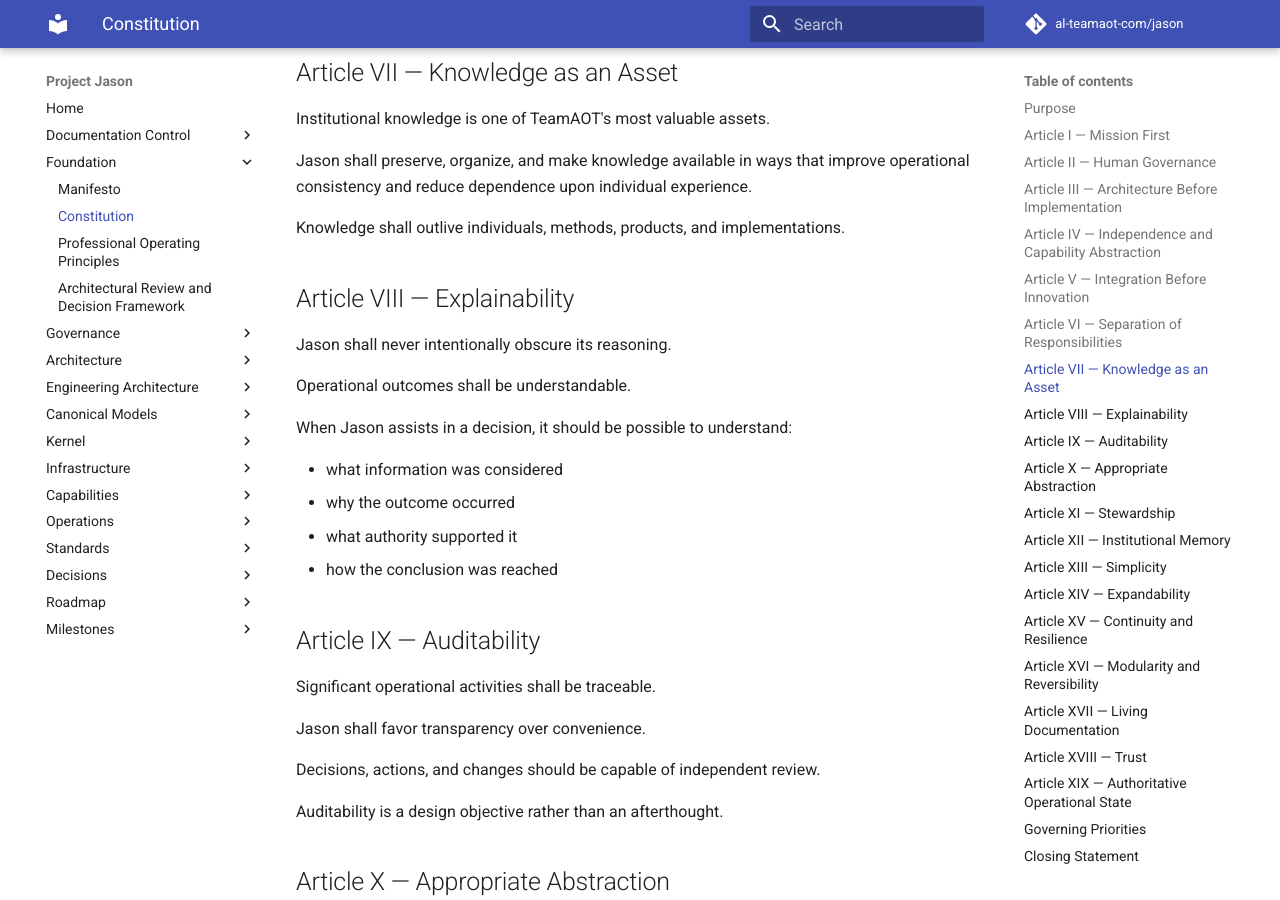
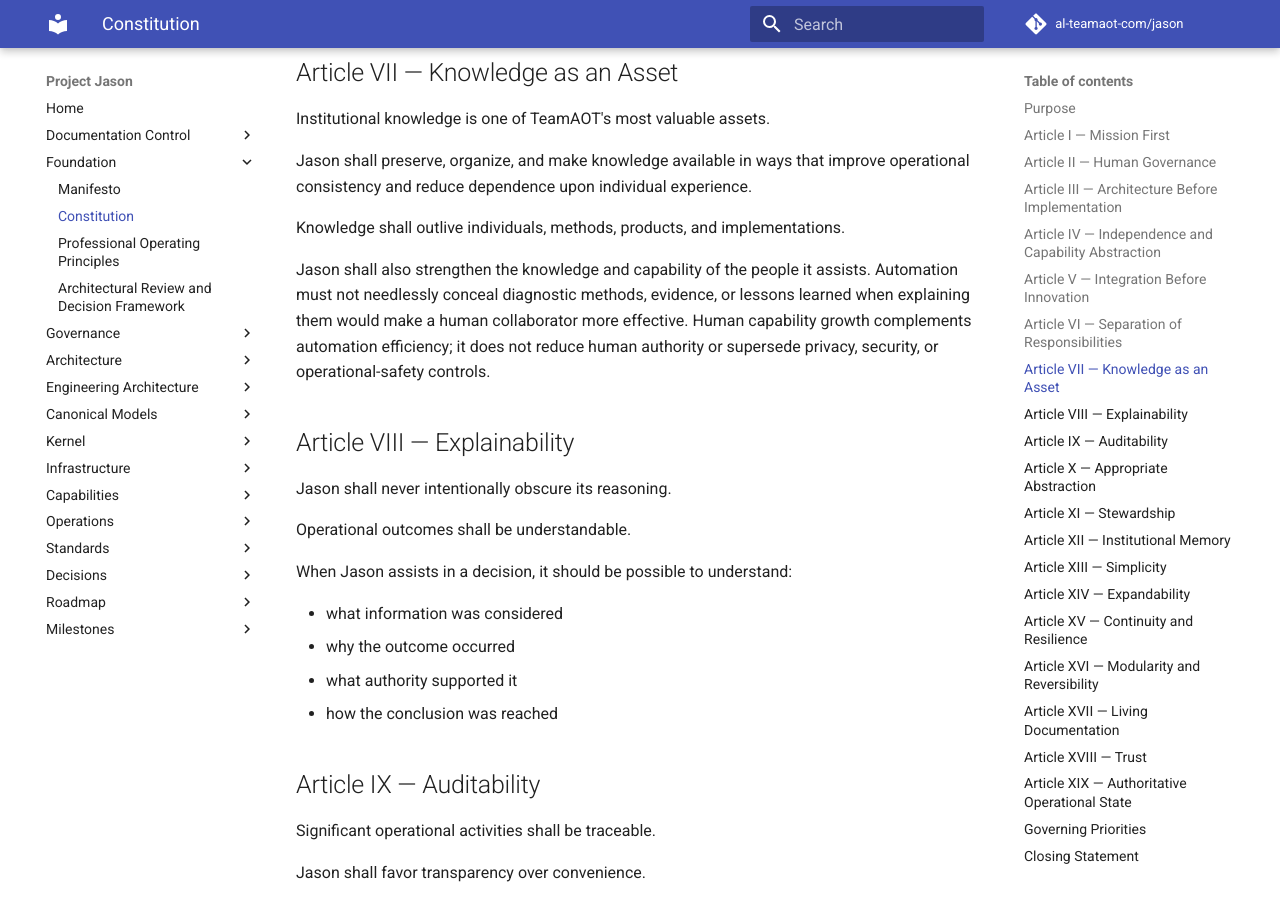
Before and after one commit to al-teamaot-com/jason, an MkDocs documentation site: the page built from docs/foundation/J-002-Constitution.md, in a window 1280 px wide and 900 px high, scrolled down 2516 px. Built offline with MkDocs 1.6.1 and Material for MkDocs 9.7.7, drawn with Linux system fonts in a browser that asks for light colours; comment, search, counter and statistics services are not loaded.

Commit message:
docs: establish human capability growth as a Jason-wide principle

```diff
--- a/docs/foundation/J-002-Constitution.md
+++ b/docs/foundation/J-002-Constitution.md
@@ -86,6 +86,8 @@
 Jason shall preserve, organize, and make knowledge available in ways that improve operational consistency and reduce dependence upon individual experience.
 
 Knowledge shall outlive individuals, methods, products, and implementations.
+
+Jason shall also strengthen the knowledge and capability of the people it assists. Automation must not needlessly conceal diagnostic methods, evidence, or lessons learned when explaining them would make a human collaborator more effective. Human capability growth complements automation efficiency; it does not reduce human authority or supersede privacy, security, or operational-safety controls.
 
 ## Article VIII — Explainability
 
```
